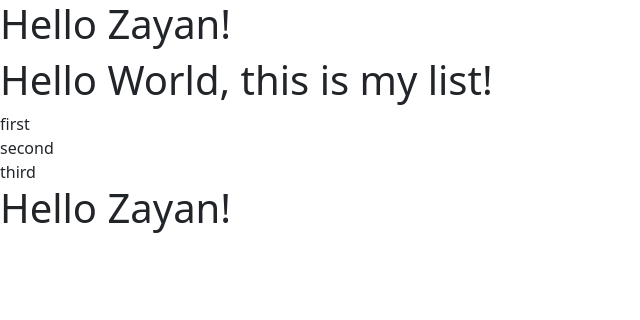
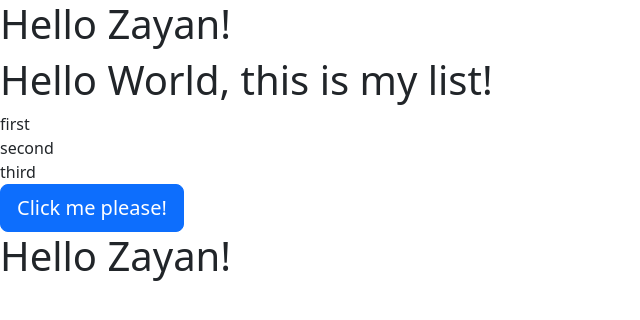
Before and after one commit to zayan-farazi/devsoc-webpage, a React (Vite) app in the folder devsoc-webpage/: page / in a window 1280 px wide. Shown: the top 320 px of the page, without its empty margins (0-640 px from the left). Built offline with nearby package versions, Linux system fonts and the light colour scheme.

Commit message:
feature: added a button component that will we use for swapping the two halves

```diff
--- a/devsoc-webpage/src/App.tsx
+++ b/devsoc-webpage/src/App.tsx
@@ -1,6 +1,7 @@
 import BottomHalf from "./components/BottomHalf";
 import ListGroup from "./components/ListGroup";
 import Message from "./components/Message";
+import SwapButton from "./components/SwapButton";
 import TopHalf from "./components/TopHalf";
 
 function App() {
@@ -10,7 +11,7 @@
         <Message></Message>
         <ListGroup></ListGroup>
       </TopHalf>
-
+      <SwapButton></SwapButton>
       <BottomHalf>
         <Message></Message>
       </BottomHalf>
--- /dev/null
+++ b/devsoc-webpage/src/components/SwapButton.tsx
@@ -0,0 +1,9 @@
+function SwapButton() {
+  return (
+    <button type="button" className="btn btn-primary btn-lg">
+      Click me please!
+    </button>
+  );
+}
+
+export default SwapButton;
```
